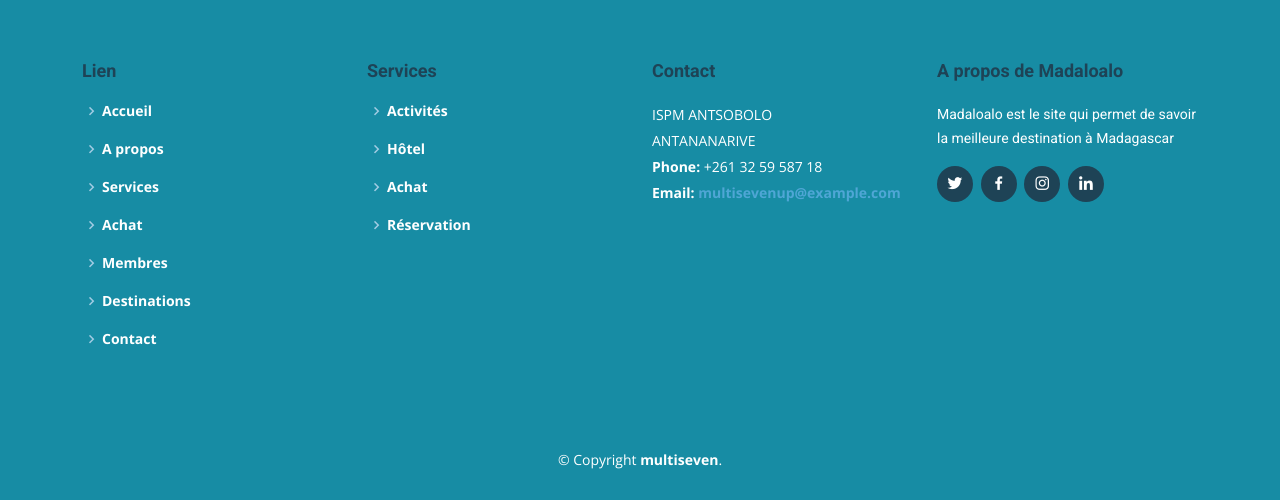
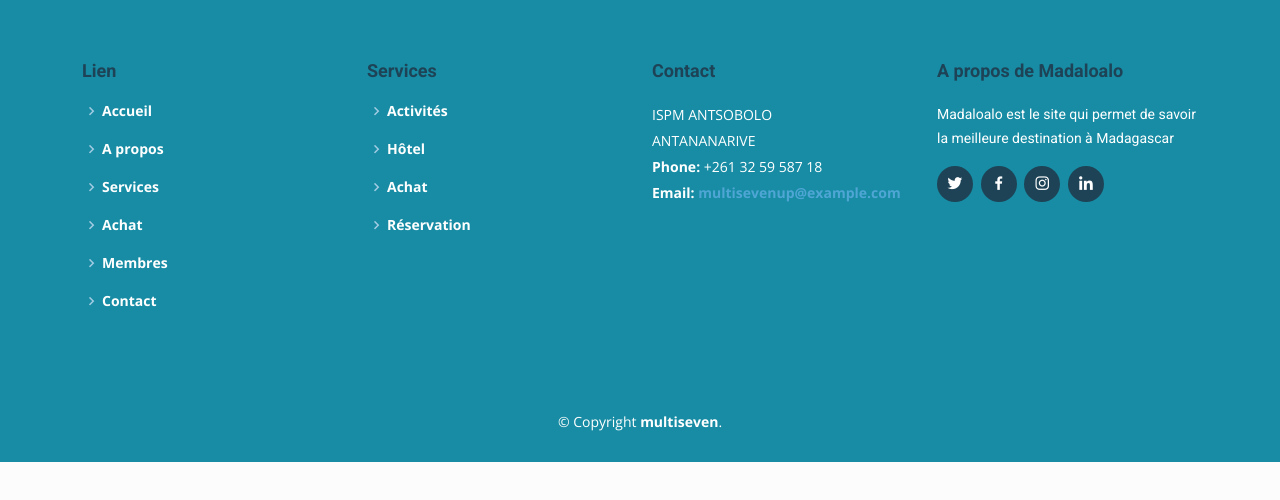
Before and after one commit to RAMAHAFENOSOA/madaloalo, a PHP site: page /services.php in a window 1280 px wide. Shown: the part 1225-1725 px from the top of the page. After the commit the page ends 1687 px from the top, so only its background shows below. Run offline with PHP 8.4, Linux system fonts and the light colour scheme; data comes from the database, SQL or seed files in the repository; a stand-in replaces the project's code that opens the database connection.

Commit message:
correctionlien

```diff
--- a/footer.php
+++ b/footer.php
@@ -13,7 +13,6 @@
           <li><i class="bx bx-chevron-right"></i> <a href="services.php">Services</a></li>
           <li><i class="bx bx-chevron-right"></i> <a href="achat.php">Achat</a></li>
           <li><i class="bx bx-chevron-right"></i> <a href="team.php">Membres</a></li>
-          <li><i class="bx bx-chevron-right"></i> <a href="#">Destinations</a></li>
           <li><i class="bx bx-chevron-right"></i> <a href="contact.php">Contact</a></li>
         </ul>
       </div>
@@ -44,10 +43,10 @@
         <h3 style="color:#1e4356">A propos de Madaloalo</h3>
         <p>Madaloalo est le site qui permet de savoir la meilleure destination à Madagascar</p>
         <div class="social-links mt-3">
-          <a href="https://www.twitter.com" class="twitter">    <i class="bx bxl-twitter"></i></a>
-          <a href="https://www.facebook.com" class="facebook">   <i class="bx bxl-facebook"></i></a>
-          <a href="https://www.instagram.com" class="instagram">  <i class="bx bxl-instagram"></i></a>
-          <a href="https://www.linkedin.com" class="linkedin">   <i class="bx bxl-linkedin"></i></a>
+          <a href="https://www.twitter.com"  target="blank" class="twitter"><i class="bx bxl-twitter"></i></a>
+          <a href="https://www.facebook.com" target="blank" class="facebook"><i class="bx bxl-facebook"></i></a>
+          <a href="https://www.instagram.com" target="blank" class="instagram"><i class="bx bxl-instagram"></i></a>
+          <a href="https://www.linkedin.com" target="blank" class="linkedin"><i class="bx bxl-linkedin"></i></a>
         </div>
       </div>
 
--- a/index.php
+++ b/index.php
@@ -169,9 +169,8 @@
               </div>
               <div class="col-md-6">
                 <div class="info-box">
-                  <i class="bx bx-envelope"></i>
+                 <a href="mailto:multisevenup@example.com"> <i class="bx bx-envelope"> </i></a>
                   <h3>Email </h3>
-                   <a href="mailto:multisevenup@example.com"><i class="bx bx-envelope"></i></a>
                   <p>multisevenup@example.com</p>
                 </div>
               </div>
--- a/services.php
+++ b/services.php
@@ -59,9 +59,7 @@
           <div class="col-md-6 col-lg-3 d-flex align-items-stretch" data-aos="fade-up">
             <div class="icon-box icon-box-pink">
               <div class="icon"><i class="bi bi-bicycle"></i></div>
-
-              <h4 class="title"><a href="">Activités</a></h4>
-
+              <h4 class="title"><a href="reservation.php">Activités</a></h4>
               <p class="description">Rejoignez-nous pour une aventure épique <br>Explorez les magnifiques paysages côtiers entouré par la beauté naturelle</p>
             </div>
           </div>
@@ -69,7 +67,7 @@
           <div class="col-md-6 col-lg-3 d-flex align-items-stretch" data-aos="fade-up" data-aos-delay="100">
             <div class="icon-box icon-box-cyan">
               <div class="icon"><i class="bi bi-house"></i></div>
-              <h4 class="title"><a href="">Hôtels</a></h4>
+              <h4 class="title"><a href="reservation.php">Hôtels</a></h4>
               <p class="description"> Découvrez un séjour exceptionel dont nous vous invitons à vous ressourcer dans des diverses Hôtels à Madagascar </p>
             </div>
           </div>
@@ -77,7 +75,7 @@
           <div class="col-md-6 col-lg-3 d-flex align-items-stretch" data-aos="fade-up" data-aos-delay="200">
             <div class="icon-box icon-box-green">
               <div class="icon"><i class="bi bi-cart3"></i></div>
-              <h4 class="title"><a href="">Achat</a></h4>
+              <h4 class="title"><a href="achat.php">Achat</a></h4>
               <p class="description">Bénéficier d'une facilité et commodité de l'achat en ligne</p>
             </div>
           </div>
@@ -85,7 +83,7 @@
                       <div class="col-md-6 col-lg-3 d-flex align-items-stretch" data-aos="fade-up" data-aos-delay="100">
             <div class="icon-box icon-box-blue">
               <div class="icon"><i class="bi bi-file-check"></i></div>
-              <h4 class="title"><a href="#Réservation.php">Reservation</a></h4>
+              <h4 class="title"><a href="reservation.php">Reservation</a></h4>
               <p class="description">Simplifiez votre voyage en réservant chez nous </p>
             </div>
           </div>
--- a/team.php
+++ b/team.php
@@ -63,7 +63,7 @@
                 <img src="assets/img/team/Team-1.jpg" class="img-fluid" alt="">
                 <div class="social">
                   <a href=""><i class="bi bi-twitter"></i></a>
-                  <a href=""><i class="bi bi-facebook"></i></a>
+                  <a href="https://www.facebook.com/profile.php?id=100087287593351" target="_blank"><i class="bi bi-facebook"></i></a>
                   <a href=""><i class="bi bi-instagram"></i></a>
                   <a href=""><i class="bi bi-linkedin"></i></a>
                 </div>
```
